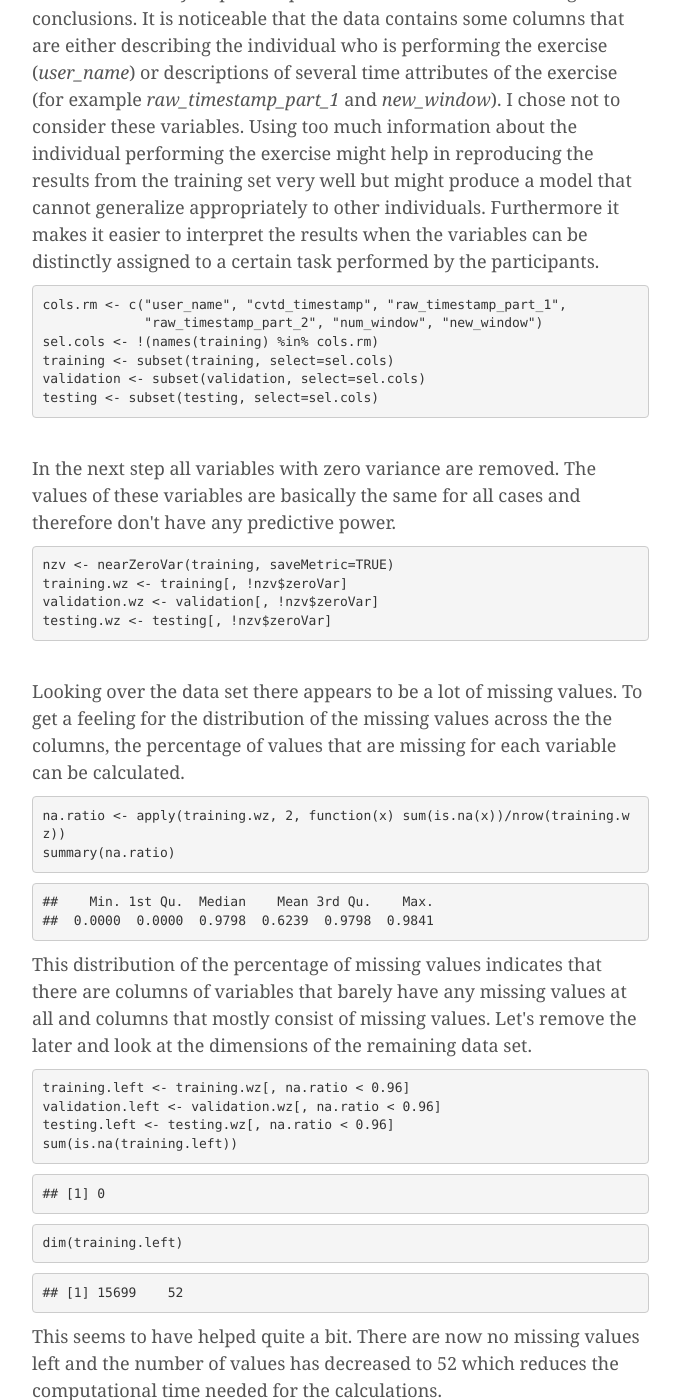
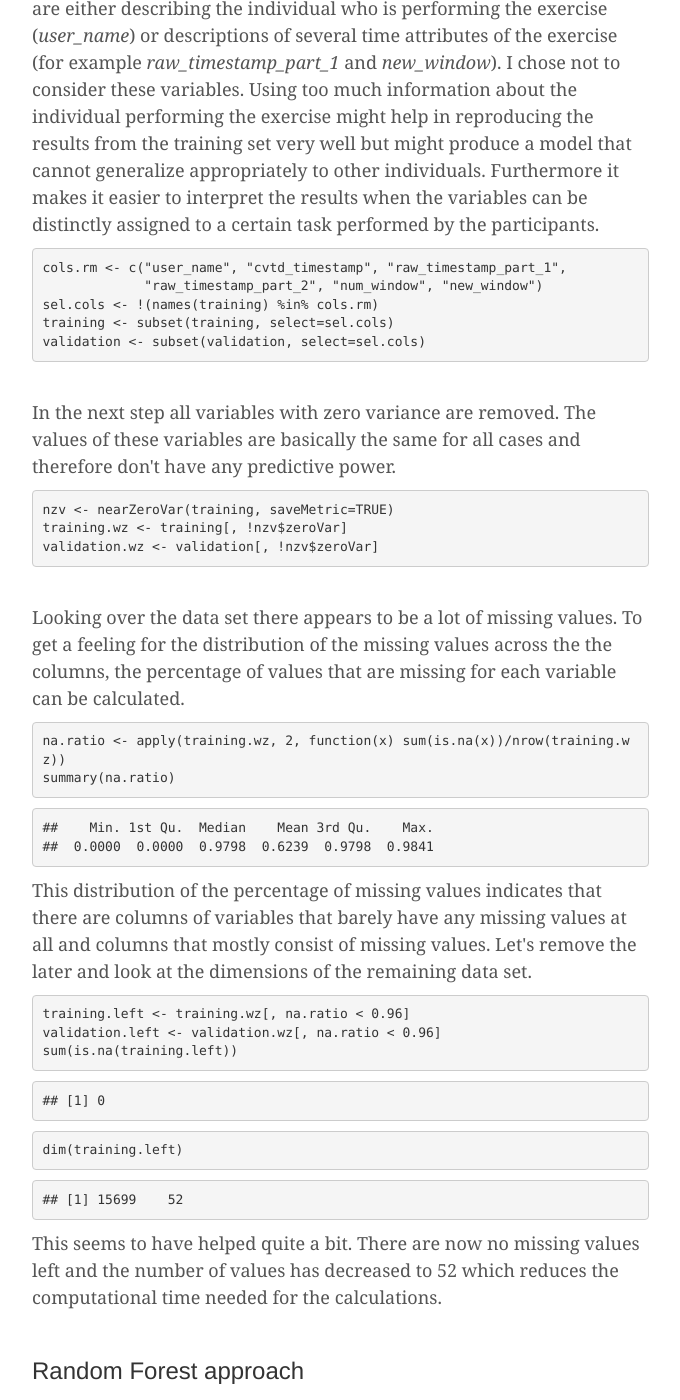
Before and after one commit to JensAdamczak/Postings, a Jekyll site: the page built from _posts/2014-07-29-Random-Forest-WLE.html, in a window 1280 px wide and 1400 px high, scrolled down 2207 px. Shown: the whole window, without its empty margins (138-818 px from the left). Built offline with Jekyll 4.4.1, drawn with Linux system fonts in a browser that asks for light colours; nearby versions of some CDN libraries; library files that are not in the unit come from our copies; Markdown is read by kramdown in place of the engine named in the settings; some of the changed text lies outside the part shown.

Commit message:
post update

```diff
--- a/_posts/2014-07-29-Random-Forest-WLE.html
+++ b/_posts/2014-07-29-Random-Forest-WLE.html
@@ -41,8 +41,6 @@
 <pre><code class="r">library(caret)
 train.data &lt;- read.csv(&quot;pml-training.csv&quot;, na.strings=c(&quot;NA&quot;, &quot;#DIV/0!&quot;),
                        row.names=1)
-testing &lt;- read.csv(&quot;pml-testing.csv&quot;, na.strings=c(&quot;NA&quot;, &quot;#DIV/0!&quot;),
-                    row.names=1)
 </code></pre>
 
 <p><br>
@@ -101,7 +99,6 @@
 sel.cols &lt;- !(names(training) %in% cols.rm)
 training &lt;- subset(training, select=sel.cols)
 validation &lt;- subset(validation, select=sel.cols)
-testing &lt;- subset(testing, select=sel.cols)
 </code></pre>
 
 <p><br>
@@ -111,7 +108,6 @@
 <pre><code class="r">nzv &lt;- nearZeroVar(training, saveMetric=TRUE)
 training.wz &lt;- training[, !nzv$zeroVar]
 validation.wz &lt;- validation[, !nzv$zeroVar]
-testing.wz &lt;- testing[, !nzv$zeroVar]
 </code></pre>
 
 <p><br>
@@ -134,7 +130,6 @@
 
 <pre><code class="r">training.left &lt;- training.wz[, na.ratio &lt; 0.96]
 validation.left &lt;- validation.wz[, na.ratio &lt; 0.96]
-testing.left &lt;- testing.wz[, na.ratio &lt; 0.96]
 sum(is.na(training.left))
 </code></pre>
 
```
